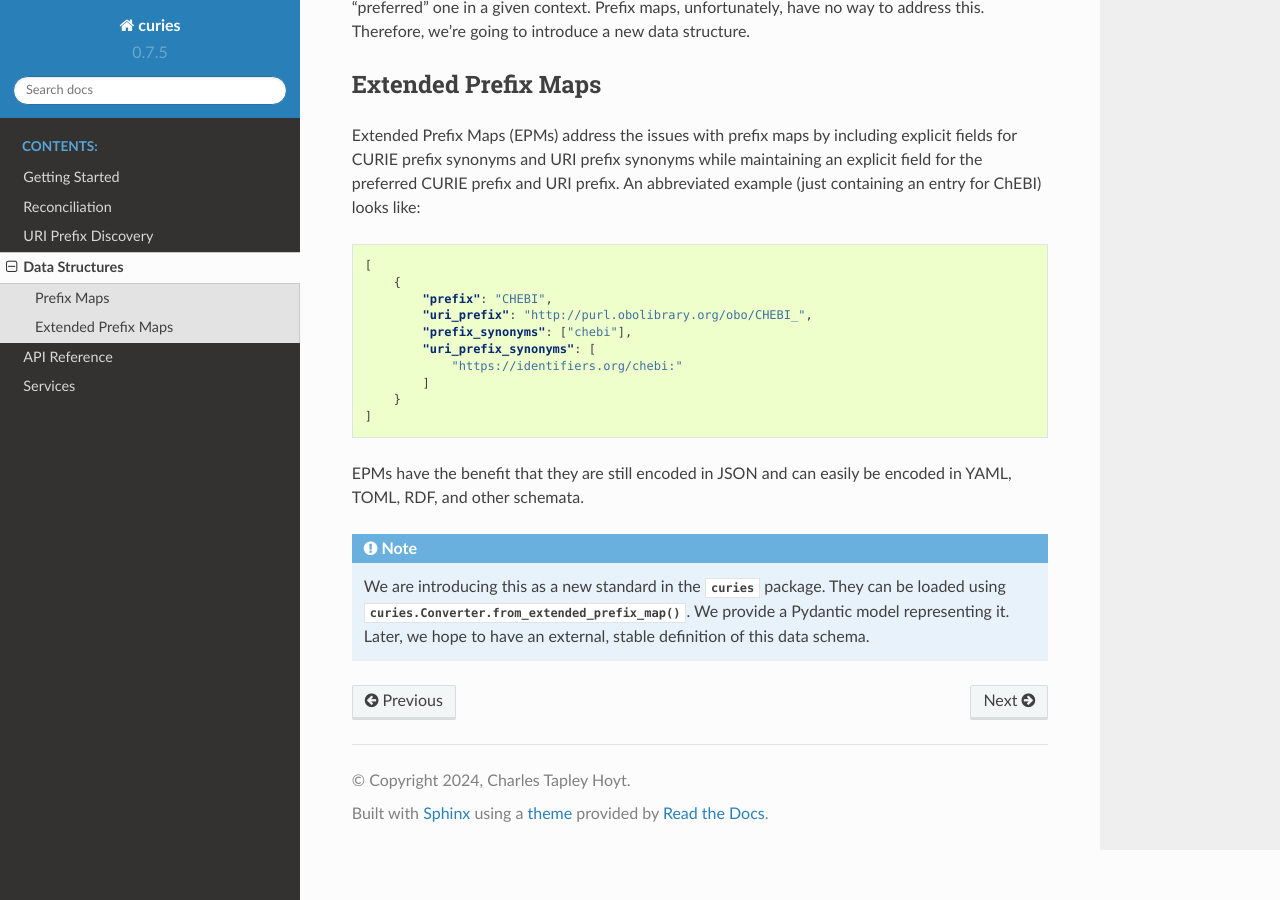
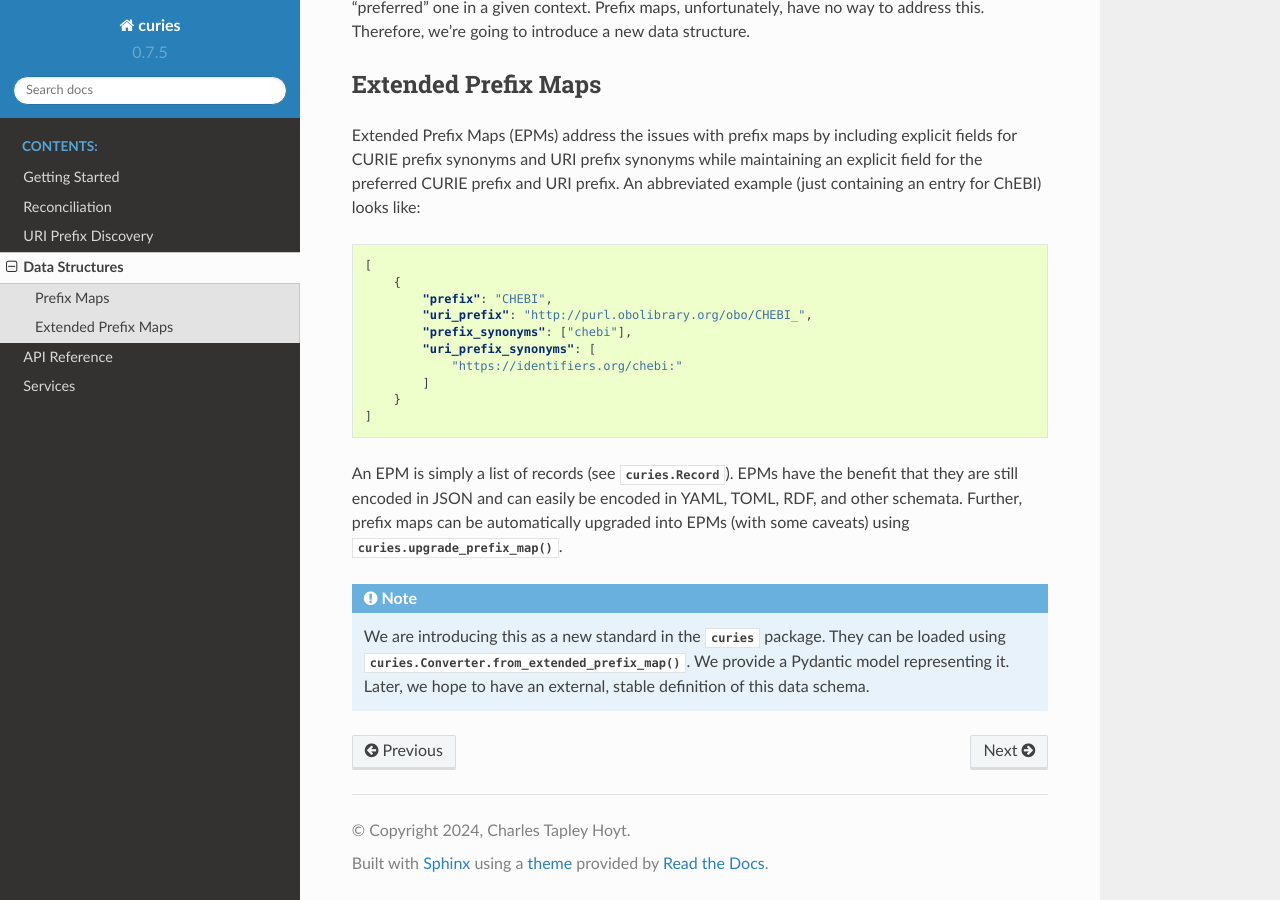
Before and after one commit to biopragmatics/curies, a Sphinx documentation site: the page built from docs/source/struct.rst, in a window 1280 px wide and 900 px high, scrolled down 2385 px. Built offline with Sphinx 7.4.7 and the Read the Docs theme 2.0.0, drawn with Linux system fonts in a browser that asks for light colours.

Commit message:
Update docs

```diff
--- a/docs/source/struct.rst
+++ b/docs/source/struct.rst
@@ -86,6 +86,8 @@ and URI prefixes for most semantic spaces as well as specify which CURIE prefix
 URI prefix is the "preferred" one in a given context. Prefix maps, unfortunately, have no way to
 address this. Therefore, we're going to introduce a new data structure.
 
+.. _epms:
+
 Extended Prefix Maps
 --------------------
 Extended Prefix Maps (EPMs) address the issues with prefix maps by including explicit
@@ -106,8 +108,9 @@ containing an entry for ChEBI) looks like:
        }
    ]
 
-EPMs have the benefit that they are still encoded in JSON and can easily be encoded in
-YAML, TOML, RDF, and other schemata.
+An EPM is simply a list of records (see :class:`curies.Record`). EPMs have the benefit that they are still
+encoded in JSON and can easily be encoded in YAML, TOML, RDF, and other schemata. Further, prefix maps can be
+automatically upgraded into EPMs (with some caveats) using :func:`curies.upgrade_prefix_map`.
 
 .. note::
 
--- a/docs/source/tutorial.rst
+++ b/docs/source/tutorial.rst
@@ -93,7 +93,7 @@ This function also accepts a string with a HTTP, HTTPS, or FTP path to a remote
     the *extended prefix map* (see below).
 
     If you're not in a position where you can fix data issues upstream, you can try using the
-    :func:`curies.clean_prefix_map` to extract a canonical extended prefix map from a non-bijective
+    :func:`curies.upgrade_prefix_map` to extract a canonical extended prefix map from a non-bijective
     prefix map.
 
 Loading Extended Prefix Maps
```
Also changed, not shown: 1 other file.
